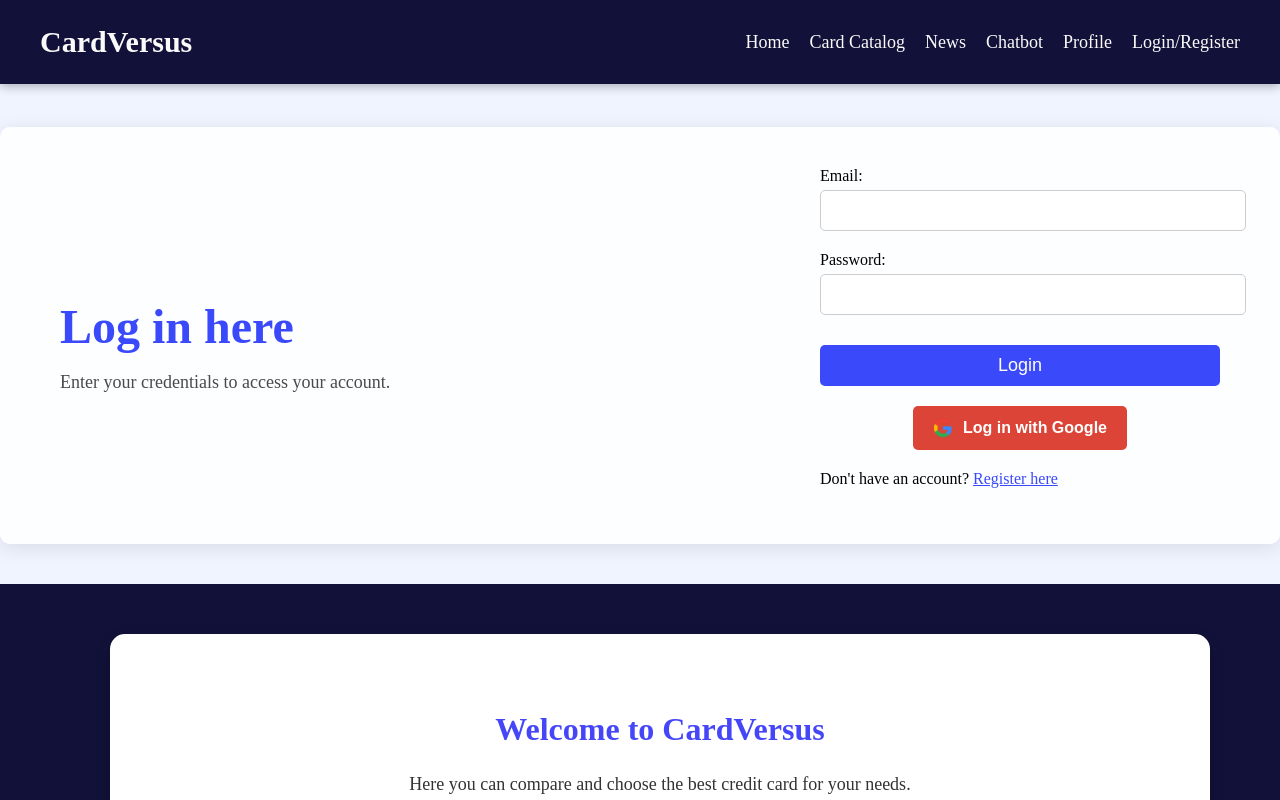
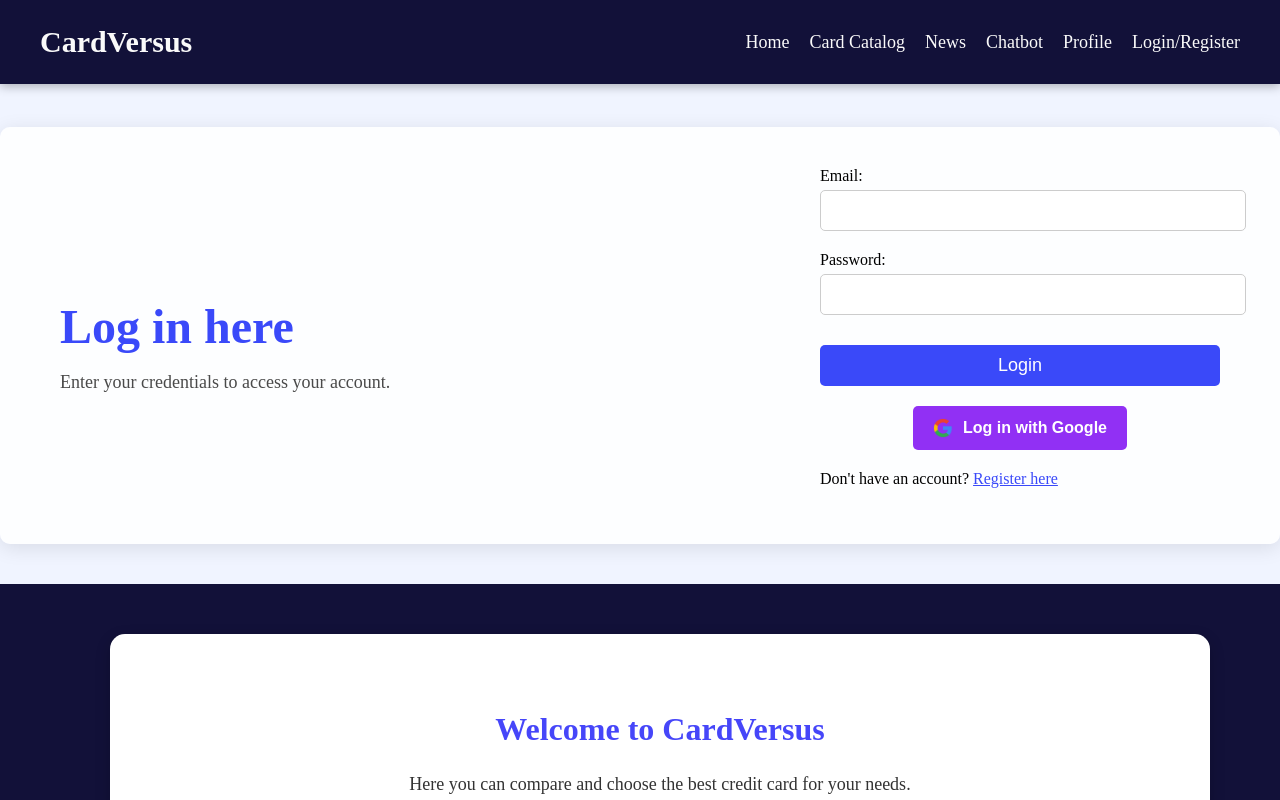
Before and after one commit to joelvshimself/cardvs, a Vue app: page /login in a window 1280 px wide. Built offline with nearby package versions, Linux system fonts and the light colour scheme.

Commit message:
button UserLogin

```diff
--- a/src/Pantallas/UserLogin.vue
+++ b/src/Pantallas/UserLogin.vue
@@ -185,7 +185,7 @@
 
 /* Estilos del botón de Google */
 .google-button {
-  background-color: #db4437;
+  background-color: #9130F4;
   color: white;
   padding: 12px 20px;
   border: none;
@@ -199,7 +199,7 @@
 }
 
 .google-button:hover {
-  background-color: #c5382f;
+  background-color: #3A49F9;
 }
 
 .google-logo {
```
